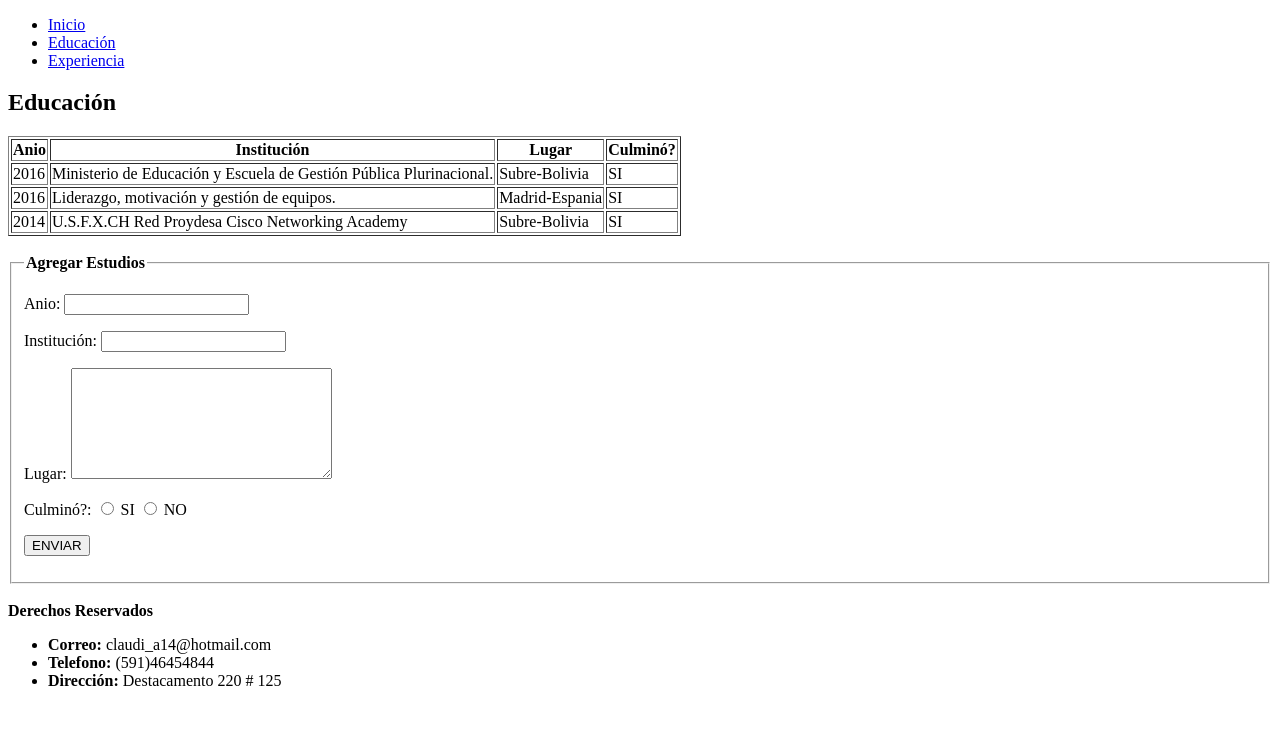
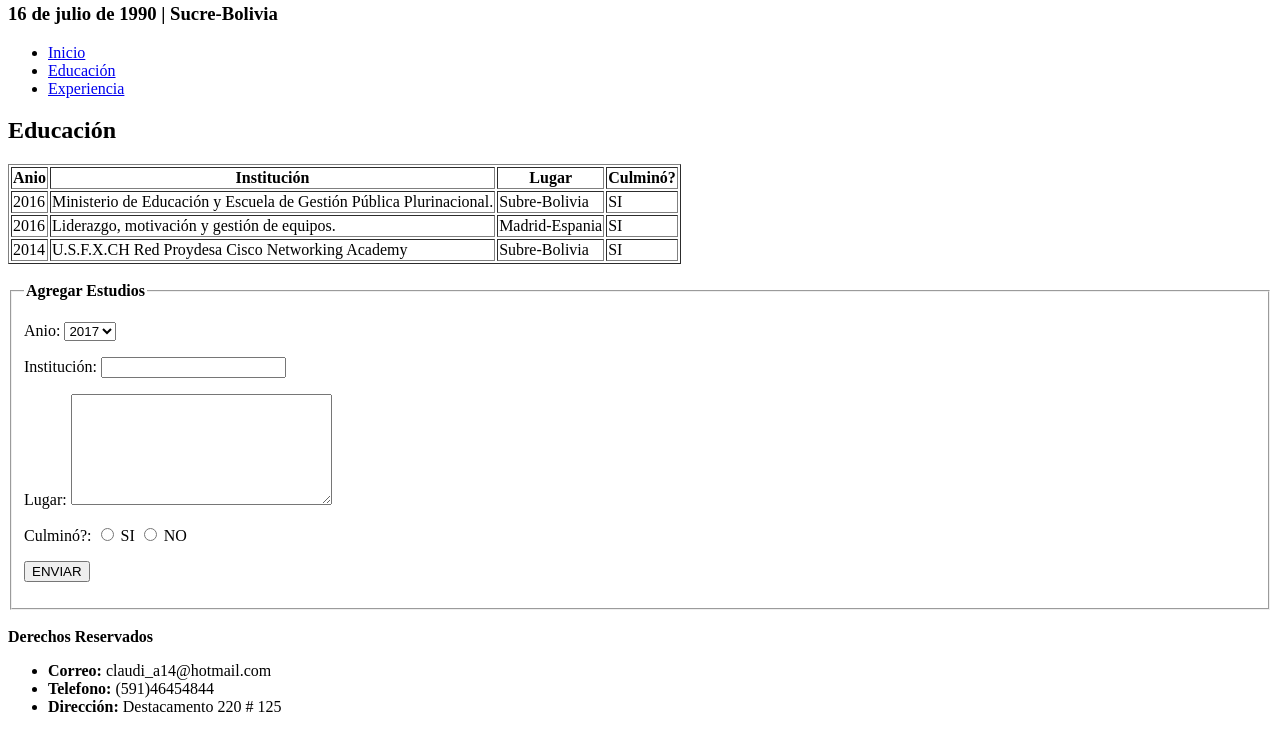
Before and after one commit to claudiasg/FundamentosHTML, a plain HTML site: page educacion.html in a window 1280 px wide. Shown: the part 152-884 px from the top of the page. Before the commit the page ends 858 px from the top, so only its background shows below. Drawn offline with Linux system fonts and the light colour scheme.

Commit message:
Pagina educacion con logo

```diff
--- a/educacion.html
+++ b/educacion.html
@@ -6,6 +6,7 @@
 	<title>Hoja de Vida Digital</title>
  </head>
  <body>
+	<img src="imagen/logoHV.svg" a="LogoHV">
 	<h1>HOJA DE VIDA</h1>
 	<h2>Claudia Salazar Gonzales</h2>
 	<h3>16 de julio de 1990 | Sucre-Bolivia</h3>
@@ -54,12 +55,23 @@
 	</table>
 	<br/>
 
-	<form>
+	<form autocomplete="on">
 	  <fieldset>
 	    <legend><strong>Agregar Estudios</strong></legend>
 		<p>
 			<label for="Anio">Anio:</label>
-			<input type="" name="Anio">
+			<select>
+				<option>2017</option>
+				<option>2016</option>
+				<option>2015</option>
+				<option>2014</option>
+				<option>2013</option>
+				<option>2012</option>
+				<option>2011</option>
+				<option>2010</option>
+				<option>2009</option>
+				<option>2008</option>
+			</select>
 		</p>
 		<p>
 			<label for="Institucion">Instituci&oacute;n:</label>
```
